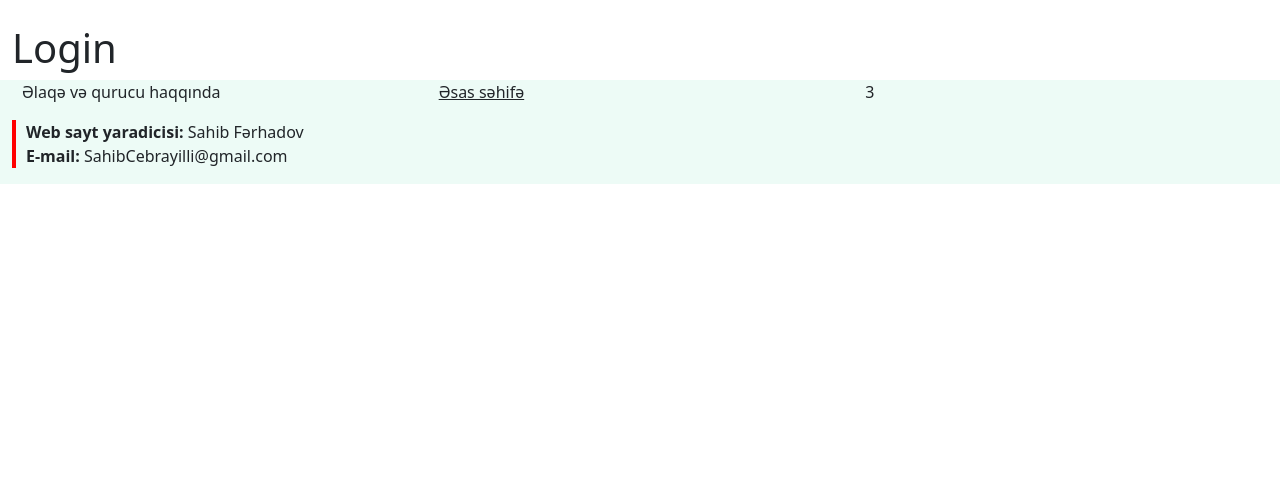
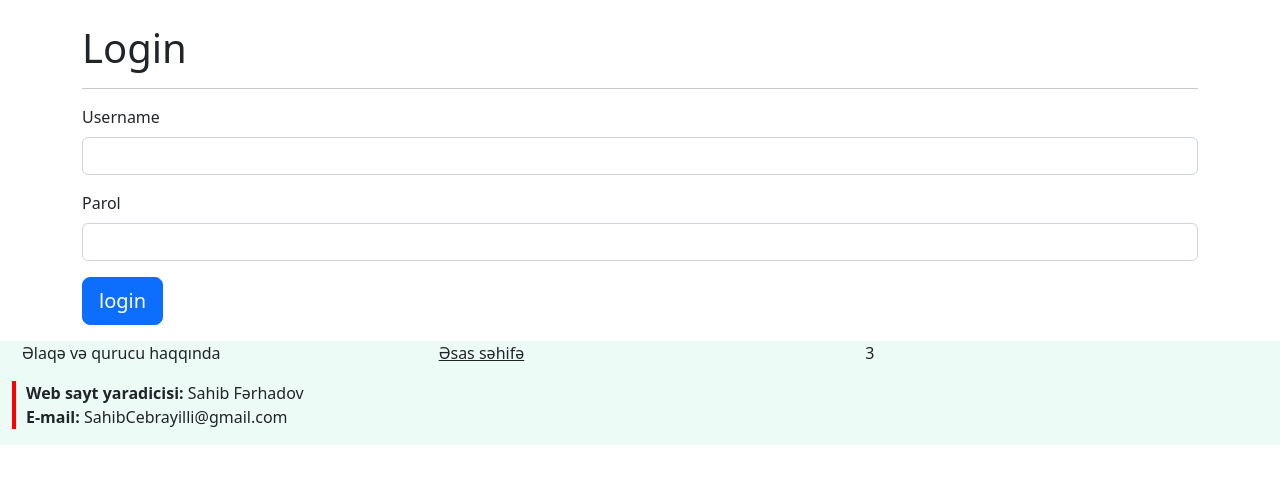
Before and after one commit to SahibFarhadov/MyBlog, a Django app: page /account/login in a window 1280 px wide. Shown: the part 74-558 px from the top of the page. Run offline with Django 4.2, Linux system fonts and the light colour scheme; some libraries are stand-ins or nearby versions.

Commit message:
Login sehifesi yigildi. Istifadeci login ola bilir.

```diff
--- a/Account/templates/account/login.html
+++ b/Account/templates/account/login.html
@@ -4,7 +4,27 @@
 {% block title %}Elektroblog | Daxil ol{% endblock %}
 {% block content %}
 <div class="container-fluid mt-4">
-    <h1>Login</h1>
+    <div class="container">
+        <div class="col">
+            <h1>Login</h1>
+            <hr>
+            {%if error%}
+                <div class="alert alert-danger">{{error}}</div>
+            {%endif%}
+            <form action="{%url 'login'%}" method="POST">
+                {%csrf_token%}
+                <div class="mb-3">
+                    <label for="username" class="form-label">Username</label>
+                    <input type="text" class="form-control" name="username">
+                </div>
+                <div class="mb-3">
+                    <label for="password" class="form-label">Parol</label>
+                    <input type="password" class="form-control" name="password">
+                </div>
+                <input type="submit" value="login" class="btn btn-primary btn-lg mb-3">
+            </form>
+        </div>
+    </div>
 </div>
 {%include 'blog/partials/_footer.html'%}
 {% endblock %}
--- a/Account/templates/account/register.html
+++ b/Account/templates/account/register.html
@@ -1,10 +1,10 @@
 {% extends 'base.html' %}
 {% load static %}
 {% block styles %}{% endblock  %}
-{% block title %}Elektroblog | Daxil ol{% endblock %}
+{% block title %}Elektroblog | Qeydiyyatdan keç{% endblock %}
 {% block content %}
 <div class="container-fluid mt-4">
     <h1>Register</h1>
 </div>
+{% endblock %}
 {%include 'blog/partials/_footer.html'%}
-{% endblock %}
--- a/Account/views.py
+++ b/Account/views.py
@@ -1,10 +1,23 @@
 from django.shortcuts import render,redirect
-from django.contrib.auth import logout
+from django.contrib.auth import login,logout,authenticate
 
 def login_request(request):
+	if request.method=="POST":
+		username = request.POST["username"]
+		password = request.POST["password"]
+
+		user=authenticate(request,username=username,password=password)
+		if user is not None:
+			login(request,user)
+			return redirect("home")
+		else:
+			return render(request,"Account/login.html",{
+				"error":"username ve parol yanlisdir"
+				})
+
 	return render(request,"Account/login.html")
 def register_request(request):
-	return render(request,"Account/login.html")
+	return render(request,"Account/register.html")
 def logout_request(request):
 	logout(request)
 	return redirect("home")
--- a/templates/partials/_navbar.html
+++ b/templates/partials/_navbar.html
@@ -9,7 +9,13 @@
       </button>
       <div class="offcanvas offcanvas-end" tabindex="-1" id="offcanvasDarkNavbar" aria-labelledby="offcanvasDarkNavbarLabel">
         <div class="offcanvas-header">
-          <h5 class="offcanvas-title" id="offcanvasDarkNavbarLabel">Menu</h5>
+          <h5 class="offcanvas-title" id="offcanvasDarkNavbarLabel">
+            {%if user.is_authenticated%}
+              <div>{{user.username|title}}</div>
+            {%else%}
+              Qonaq
+            {%endif%}
+          </h5>
           <button type="button" class="btn-close btn-close-dark" data-bs-dismiss="offcanvas" aria-label="Close" style="font-size:20px;"></button>
         </div>
         <div class="offcanvas-body">
@@ -32,6 +38,13 @@
 
           <ul class="navbar-nav ms-auto ">
             {%if user.is_authenticated%}
+              <li class="nac-item">
+                  <a class="nav-link" href="#">
+                    <strong class="navbarLink">
+                      Salam {{user.username|title}}
+                    </strong>
+                  </a>
+              </li>
               <li class="nav-item me-0">
                 <a class="nav-link" aria-current="page" href="{%url 'logout'%}">
                   <strong class="navbarLink">
```
Also changed, not shown: db.sqlite3.
